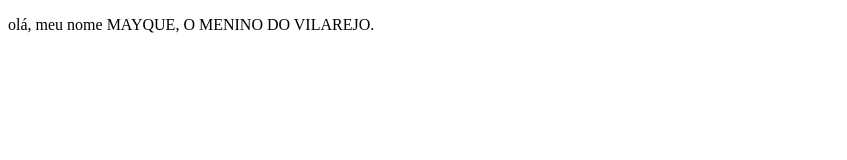
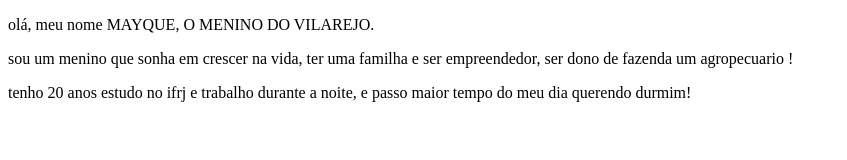
Before and after one commit to Agroboy25/minhapagina, a plain HTML site: page index.html in a window 1280 px wide. Shown: the whole page, without its empty margins (0-847 px from the left). Drawn offline with Linux system fonts and the light colour scheme.

Commit message:
Update index.html

```diff
--- a/index.html
+++ b/index.html
@@ -5,6 +5,8 @@
   </head>
   <body>
     <p>olá, meu nome MAYQUE, O MENINO DO VILAREJO.</p>
-  </body>
+  <p>sou um menino que sonha em crescer na vida, ter uma familha e ser empreendedor, ser dono de fazenda um agropecuario !<p></p>
+   <p> tenho 20 anos estudo no ifrj e trabalho durante a noite, e passo maior tempo do meu dia querendo durmim!<p>
 
 </html>
+</p>
```
